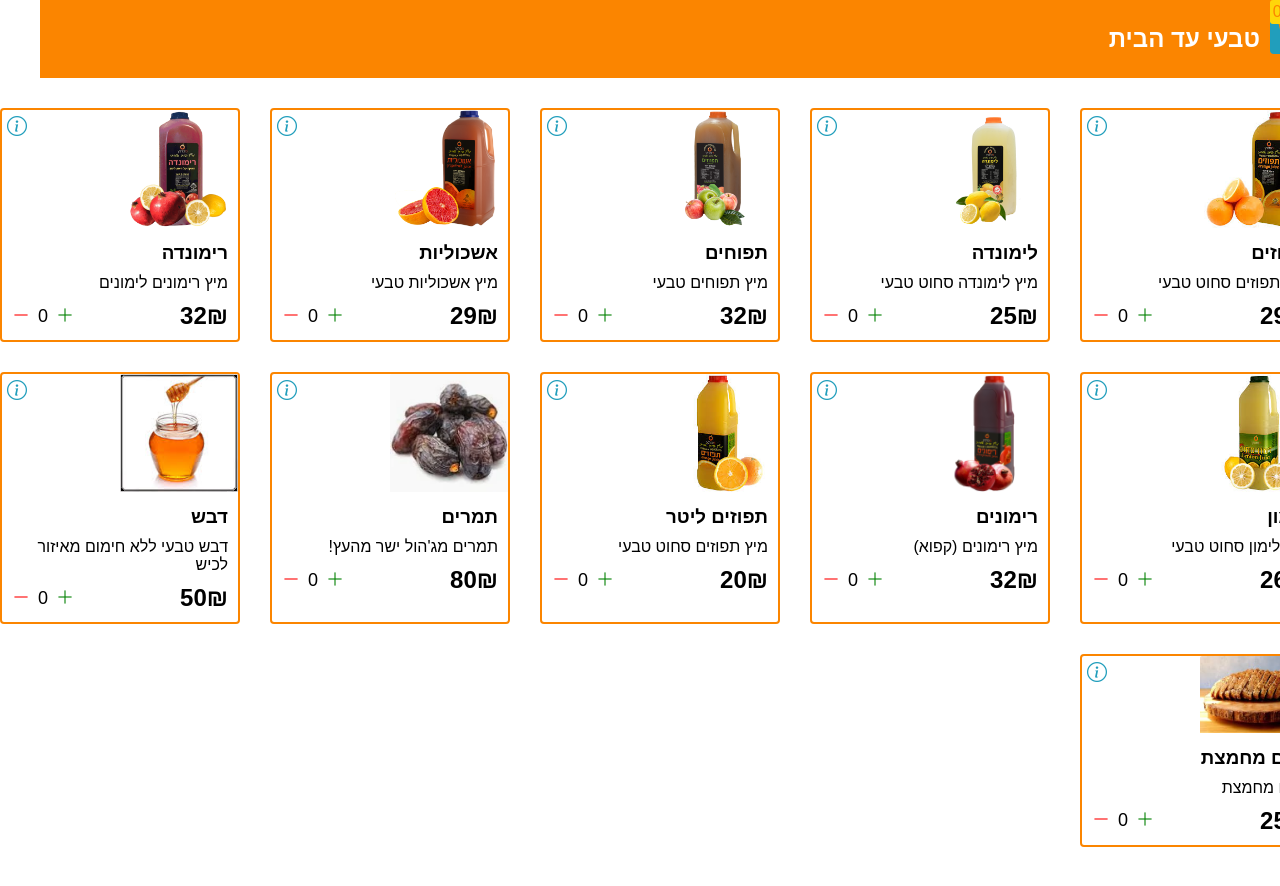
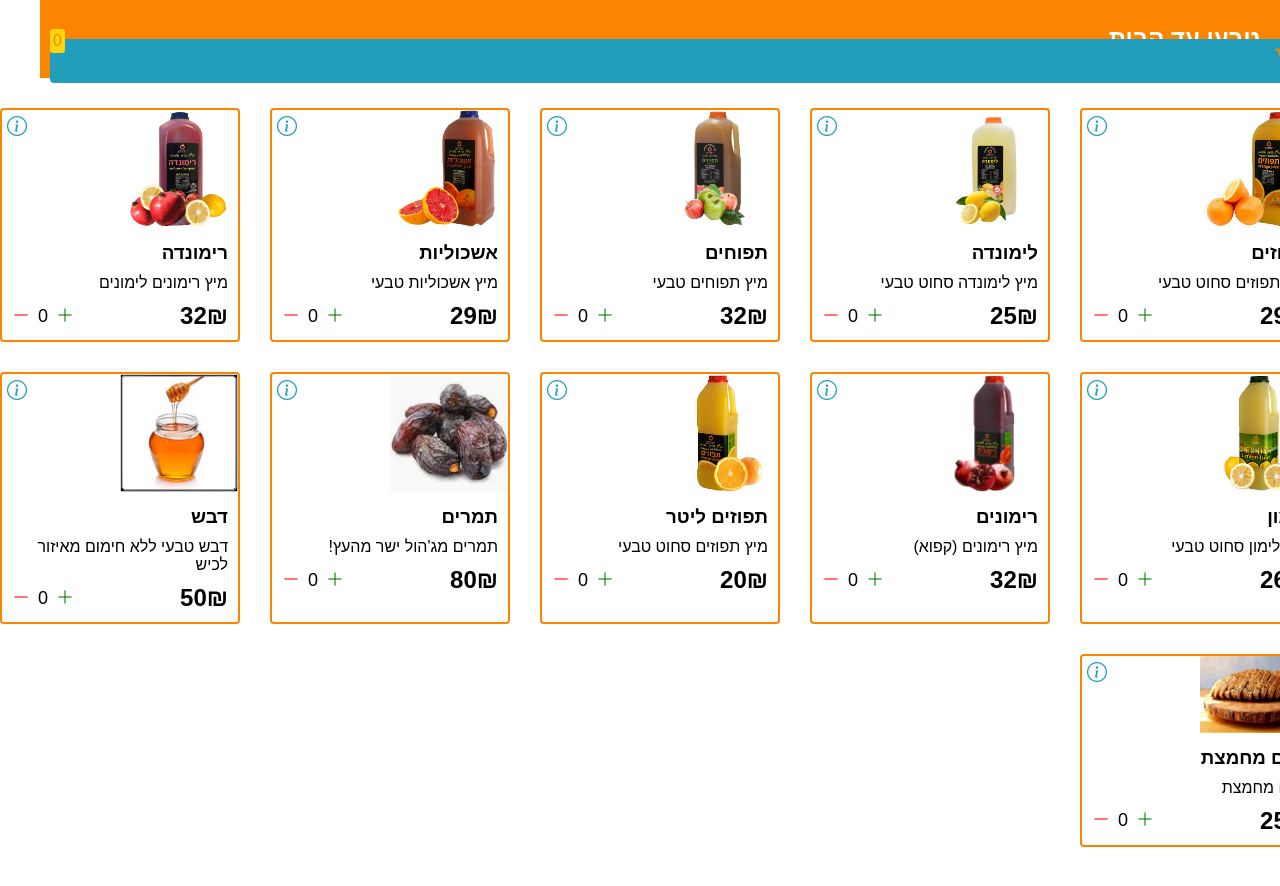
Before and after one commit to Eitan31/juice_store, a plain HTML site: page index.html in a window 1280 px wide. Shown: the top 886 px of the page. Drawn offline with nearby package versions, Linux system fonts and the light colour scheme.

Commit message:
Update style.css

```diff
--- a/src/style.css
+++ b/src/style.css
@@ -29,7 +29,7 @@ a{
 }
 .cart {
     position: fixed; /* ישאיר את הסל באותה נקודה במסך */
-    top: 10px; /* מרחק מהחלק העליון */
+    left: 10px; /* מרחק מהחלק העליון */
     right: 10px; /* מרחק מהחלק הימני */
     background-color: #219ebc;
     color: #fb8500;
```
